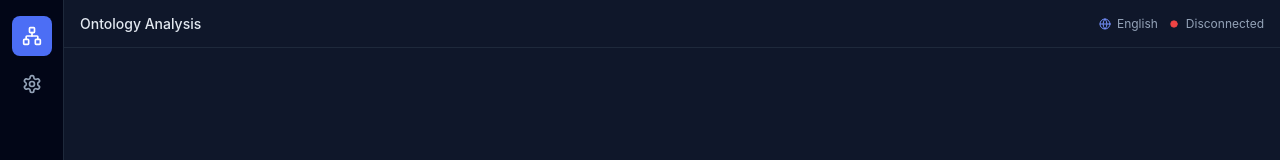
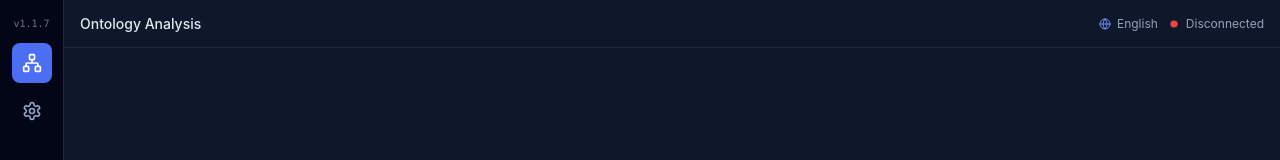
Before and after one commit to jihan972025/Sancho, a React (Vite) app: page / in a window 1280 px wide. Shown: the top 160 px of the page. Built offline with nearby package versions, Linux system fonts and the light colour scheme; no server answers.

Commit message:
Add version display at top-left of sidebar
Show app version (from package.json) at the top of the sidebar
using Vite's define plugin to inject __APP_VERSION__ at build time.

Co-Authored-By: Claude Opus 4.6 <noreply@anthropic.com>

```diff
--- a/src/components/Layout/Sidebar.tsx
+++ b/src/components/Layout/Sidebar.tsx
@@ -26,6 +26,9 @@ export default function Sidebar({ activeTab, onTabChange }: Props) {
 
   return (
     <div className="w-16 bg-slate-950 border-r border-slate-800 flex flex-col items-center py-4 gap-2">
+      <span className="text-[10px] text-slate-500 font-mono mb-1 select-none">
+        v{__APP_VERSION__}
+      </span>
       {tabs.filter((tab) => isVisible(tab.id)).map((tab) => {
         const Icon = tab.icon
         const isActive = activeTab === tab.id
--- a/src/types/electron.d.ts
+++ b/src/types/electron.d.ts
@@ -1,3 +1,5 @@
+declare const __APP_VERSION__: string
+
 interface ElectronChatAppAPI {
   connect: (...args: any[]) => Promise<void>
   disconnect: () => Promise<void>
--- a/vite.config.ts
+++ b/vite.config.ts
@@ -1,10 +1,14 @@
 import { defineConfig } from 'vite'
 import react from '@vitejs/plugin-react'
 import path from 'path'
+import pkg from './package.json'
 
 export default defineConfig({
   plugins: [react()],
   base: './',
+  define: {
+    __APP_VERSION__: JSON.stringify(pkg.version),
+  },
   resolve: {
     alias: {
       '@': path.resolve(__dirname, 'src'),
```
